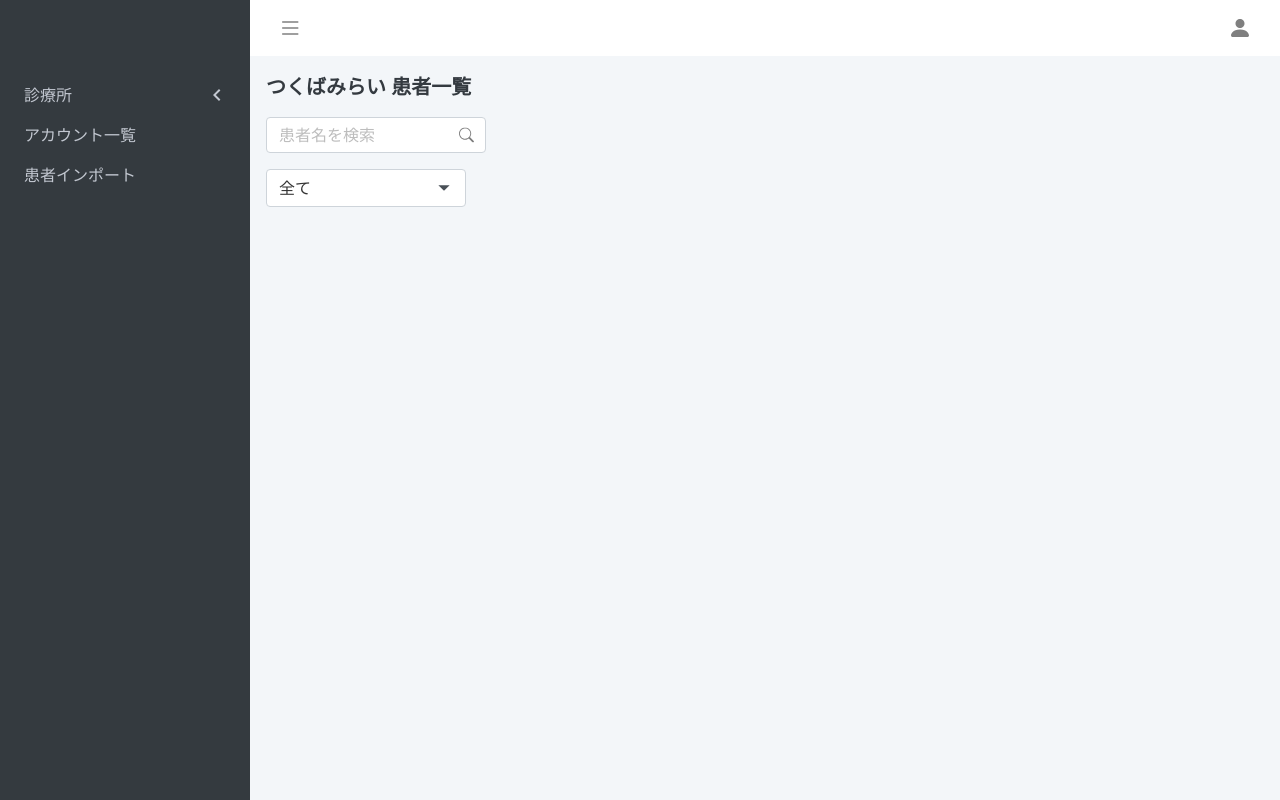
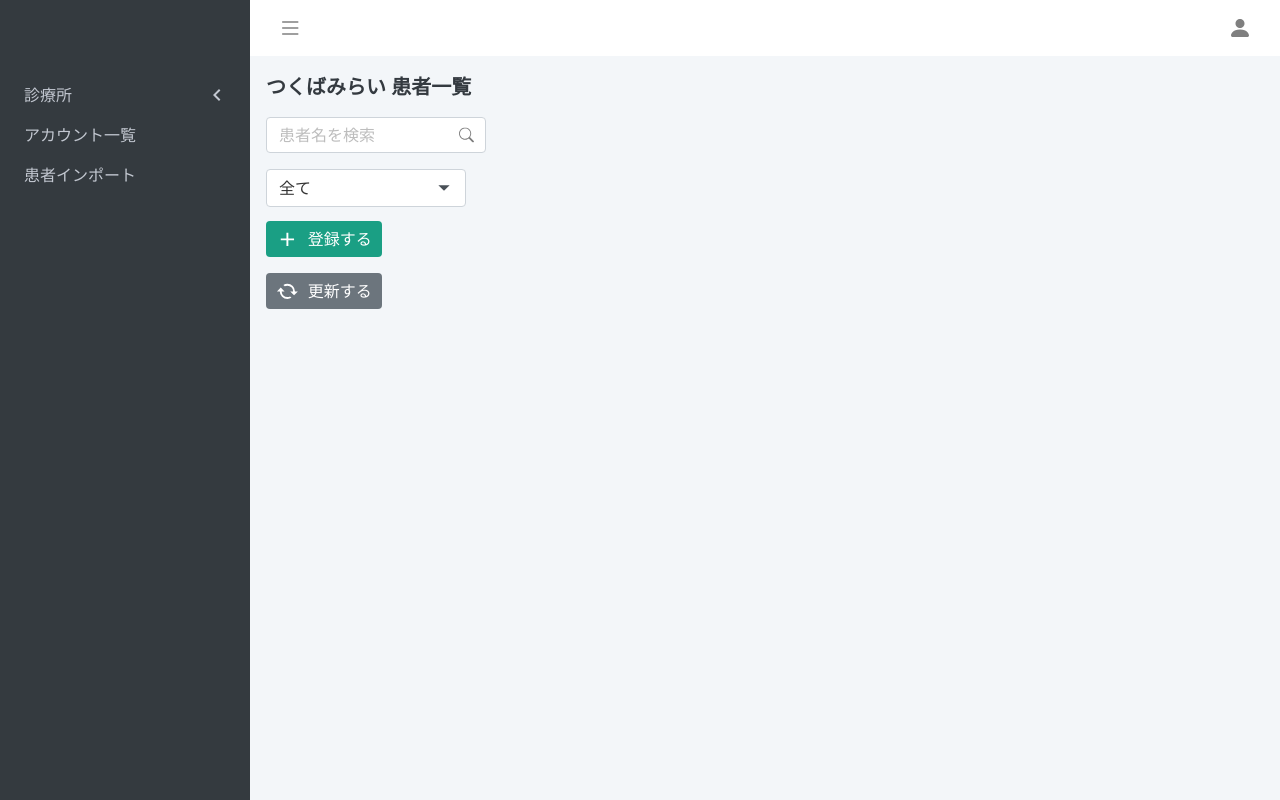
Before and after one commit to quyencao/react-demo, a React (Create React App) app: page /clinics in a window 1280 px wide. Built offline with nearby package versions, Linux system fonts and the light colour scheme; a web font is replaced by a local one.

Commit message:
Fix add button component

```diff
--- /dev/null
+++ b/src/pages/patients/button.tsx
@@ -0,0 +1,28 @@
+import styled from 'styled-components';
+
+interface ButtonProps {
+  color: 'primary' | 'secondary';
+}
+
+const Button = styled.button<ButtonProps>`
+  width: 100%;
+  height: 36px;
+  background-color: ${({ color, theme }) =>
+    color === 'primary' ? theme.colors.btnSuccess : theme.colors.btnSecondary};
+  color: ${({ theme }) => theme.colors.white};
+  border-radius: 4px;
+  border: none;
+  font-style: normal;
+  font-weight: normal;
+  font-size: 16px;
+  color: ${({ theme }) => theme.colors.white};
+  display: flex;
+  justify-content: space-around;
+  align-items: center;
+
+  &:focus {
+    outline: none;
+  }
+`;
+
+export default Button;
--- a/src/pages/patients/index.tsx
+++ b/src/pages/patients/index.tsx
@@ -2,6 +2,10 @@ import React, { ReactElement } from 'react';
 import Title from './title';
 import SearchTextbox from './search-textbox';
 import Select from './select';
+import Button from './button';
+import { mdiPlus } from '@mdi/js';
+import Icon from '@mdi/react';
+import { mdiSync } from '@mdi/js';
 
 const options = [
   { value: 'all', label: '全て' },
@@ -21,6 +25,18 @@ const Patients: React.FC = (): ReactElement => {
         isSearchable={false}
         defaultValue={{ value: 'all', label: '全て' }}
       />
+      <p className="mt-2"></p>
+      <div style={{ width: '116px' }}>
+        <Button color="primary">
+          <Icon path={mdiPlus} size={0.95} vertical color="white" />
+          <span>登録する</span>
+        </Button>
+        <p className="mt-2"></p>
+        <Button color="secondary">
+          <Icon path={mdiSync} size={0.95} vertical color="white" rotate={90} />
+          <span>更新する</span>
+        </Button>
+      </div>
     </>
   );
 };
```
